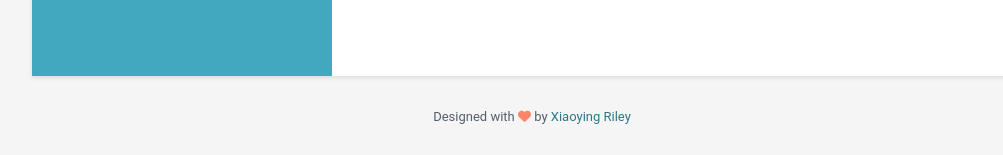
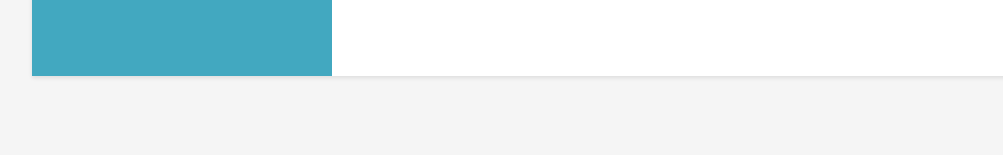
Before and after one commit to Ovvio2311/online-resume, a Jekyll site: the page built from index.html, in a window 1280 px wide. Shown: the part 2118-2273 px from the top of the page, without its empty margins (108-1111 px from the left). Built offline with Jekyll 4.4.1, drawn with Linux system fonts in a browser that asks for light colours.

Commit message:
Update data.yml

```diff
--- a/_data/data.yml
+++ b/_data/data.yml
@@ -220,5 +220,5 @@ skills:
       - name: Grafana
       - name: Git
 
-footer: >
-    Designed with <i class="fas fa-heart"></i> by <a href="http://themes.3rdwavemedia.com" target="_blank" rel="nofollow">Xiaoying Riley</a>
+# footer: >
+#     Designed with <i class="fas fa-heart"></i> by <a href="http://themes.3rdwavemedia.com" target="_blank" rel="nofollow">Xiaoying Riley</a>
```
